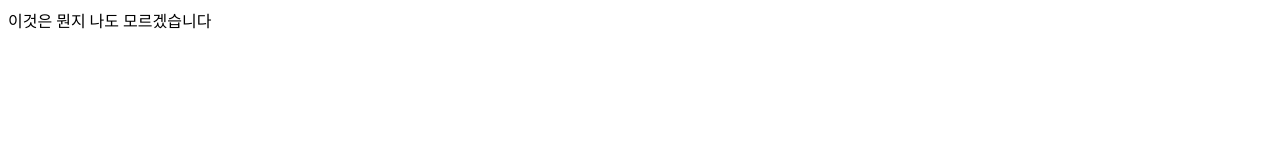
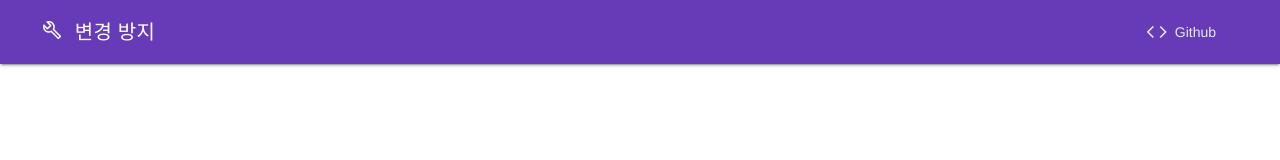
Before and after one commit to qwreey/DontChangeMyTheme, an Electron app: page src/index.html in a window 1280 px wide. Drawn offline with Linux system fonts and the light colour scheme.

Commit message:
기본 타이틀바 추가, 코드 보기 버튼 추가

```diff
--- a/config.json
+++ b/config.json
@@ -1,4 +1,4 @@
 {
-    "winSize": [220,220],
-    "minWinSize": [220,220]
+    "winSize": [520,420],
+    "minWinSize": [520,420]
 }
--- a/index.js
+++ b/index.js
@@ -15,8 +15,8 @@ function createWindow() {
 		height: parseInt(winSize[1]),
 		frame: true,
 		resizable: true,
-        minHeight: parseInt(minWinSize[0]),
-        minWidth: parseInt(minWinSize[1]),
+        minWidth: parseInt(minWinSize[0]),
+        minHeight: parseInt(minWinSize[1]),
 		webPreferences: {
 			preload: path.join(__dirname, "preload.js"),
 			nodeIntegration: true,
@@ -25,7 +25,11 @@ function createWindow() {
 		},
 	})
 	win.loadFile("src/index.html")
-    win.removeMenu()
+	if (env !== 'development') {
+		win.removeMenu()
+	} else {
+		win.setAlwaysOnTop(true)
+	}
 
 	win.on("closed", () => {
 		win = null
@@ -61,3 +65,12 @@ app.on("activate", () => {
 		createWindow()
 	}
 })
+
+// If development environment
+const env = process.env.NODE_ENV || 'development';
+if (env === 'development') {
+    require('electron-reload')(__dirname, {
+        electron: path.join(__dirname, 'node_modules', '.bin', 'electron'),
+        hardResetMethod: 'exit'
+    });
+}
--- a/package.json
+++ b/package.json
@@ -4,7 +4,8 @@
   "description": "Prevent changing wallpaper, theme, cusor and more on windows 10",
   "main": "index.js",
   "scripts": {
-    "test": "echo \"Error: no test specified\" && exit 1"
+    "test": "echo \"Error: no test specified\" && exit 1",
+    "start": "NODE_ENV=development yarn electron ."
   },
   "keywords": [
     "windows"
@@ -14,6 +15,8 @@
   "devDependencies": {
     "electron": "^19.0.0",
     "electron-builder": "^22.7.0",
+    "electron-reload": "^2.0.0-alpha.1",
+    "electron-reloader": "^1.2.3",
     "electronmon": "^1.1.2"
   },
   "build": {
--- a/src/index.css
+++ b/src/index.css
@@ -1,3 +1,12 @@
 body {
     user-select: none;
 }
+
+.mdl-navigation__link {
+    display: flex !important;
+    align-items: center;
+}
+
+.mdl-navigation__link .material-symbols-outlined {
+    margin-right: 6px;
+}
--- a/src/index.html
+++ b/src/index.html
@@ -3,9 +3,36 @@
 <head>
     <meta charset="UTF-8">
     <meta name="viewport" content="width=device-width, initial-scale=1.0">
-    <title>나의 배경을 바꾸지 마세요</title>
+    <link rel="stylesheet" href="./material/material.min.css">
+    <link rel="stylesheet" href="./material/icons.css">
+    <script defer src="./material/material.min.js"></script>
+    <link rel="stylesheet" href="./index.css">
+    <title>윈도우 테마 변경 방지</title>
 </head>
 <body>
-    이것은 뭔지 나도 모르겠습니다
+    <div class="mdl-layout mdl-js-layout mdl-layout--no-drawer-button mdl-layout--fixed-header">
+        <header class="mdl-layout__header">
+            <div class="mdl-layout__header-row">
+            <div class="mdl-layout-icon">
+                <span class="material-symbols-outlined">
+                    build
+                </span>
+            </div>
+            <span class="mdl-layout-title">&nbsp;&nbsp;변경 방지</span>
+            <div class="mdl-layout-spacer"></div>
+            <a class="mdl-navigation__link" onclick="openInBrowser('')">
+                <span class="material-symbols-outlined">
+                    code
+                </span>
+                Github
+            </a>
+            </div>
+        </header>
+        <main class="mdl-layout__content">
+            <div class="page-content">
+
+            </div>
+        </main>
+    </div>
 </body>
 </html>
--- /dev/null
+++ b/src/material/icons.css
@@ -0,0 +1,23 @@
+/* fallback */
+@font-face {
+font-family: 'Material Symbols Outlined';
+font-style: normal;
+font-weight: 400;
+src: url(./kJF1BvYX7BgnkSrUwT8OhrdQw4oELdPIeeII9v6oDMzByHX9rA6RzaxHMPdY43zj-jCxv3fzvRNU22ZXGJpEpjC_1n-q_4MrImHCIJIZrDCvHOej.woff2) format('woff2');
+}
+
+.material-symbols-outlined {
+font-family: 'Material Symbols Outlined';
+font-weight: normal;
+font-style: normal;
+font-size: 24px;
+line-height: 1;
+letter-spacing: normal;
+text-transform: none;
+display: inline-block;
+white-space: nowrap;
+word-wrap: normal;
+direction: ltr;
+-webkit-font-feature-settings: 'liga';
+-webkit-font-smoothing: antialiased;
+}
--- /dev/null
+++ b/src/page.js
@@ -0,0 +1,5 @@
+
+const electron = require('electron');
+function openInBrowser (url) {
+    electron.shell.openExternal(url)
+}
```
Also changed, not shown: src/material/kJF1BvYX7BgnkSrUwT8OhrdQw4oELdPIeeII9v6oDMzByHX9rA6RzaxHMPdY43zj-jCxv3fzvRNU22ZXGJpEpjC_1n-q_4MrImHCIJIZrDCvHOej.woff2 (added), src/material/material.min.css (added), src/material/material.min.js (added), 2 other files.
